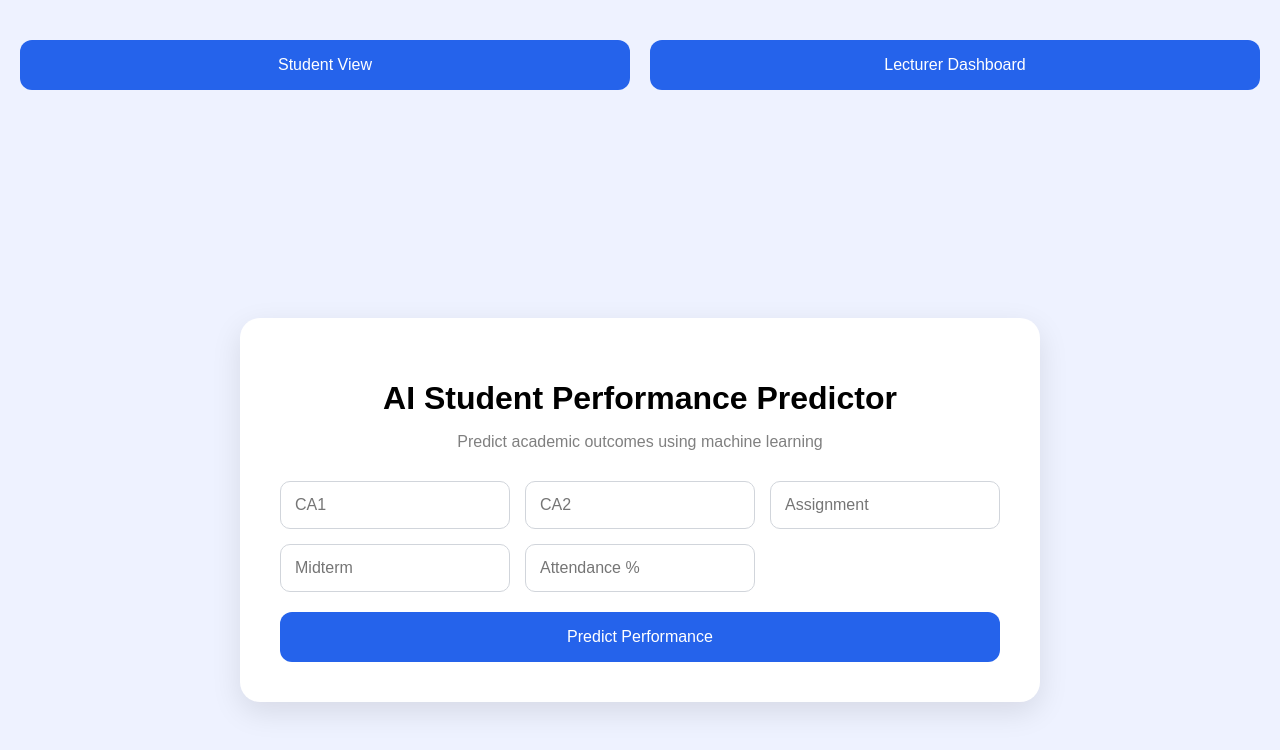
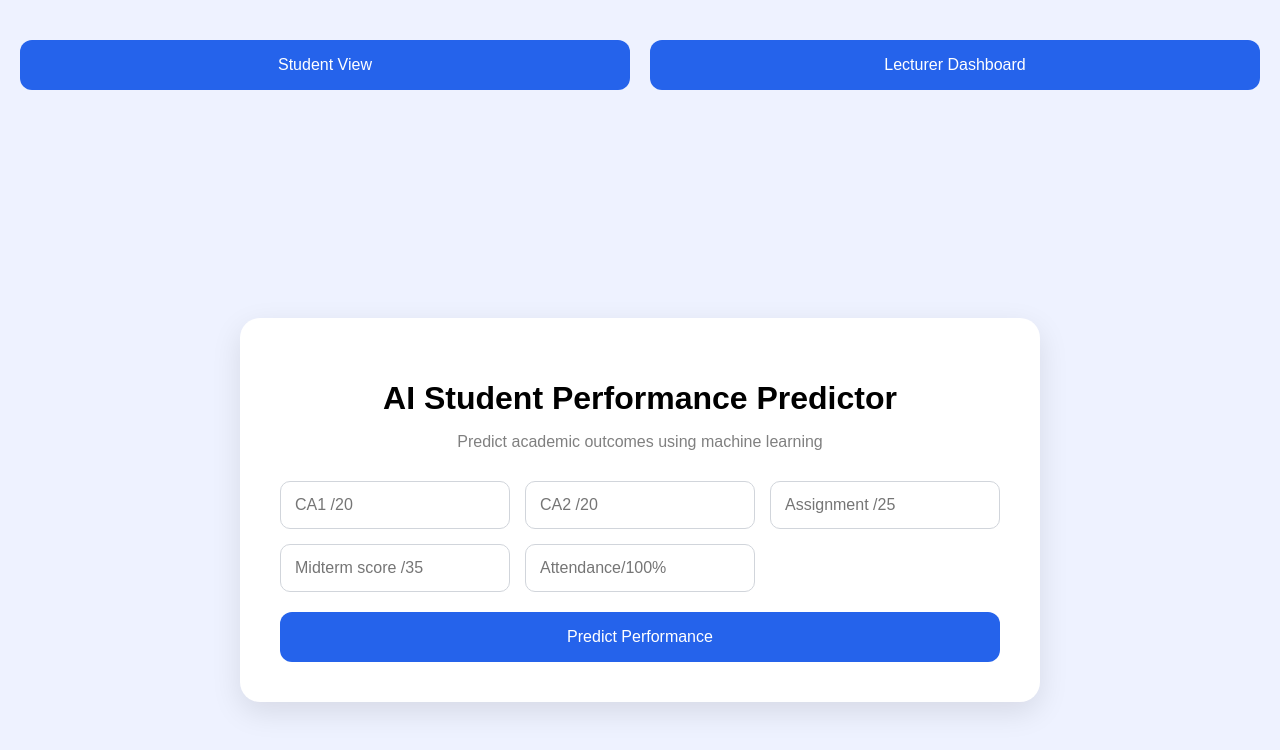
Before and after one commit to calebade/student-performance-ui, a React (Vite) app: page / in a window 1280 px wide. Shown: the top 750 px of the page. Built offline with nearby package versions, Linux system fonts and the light colour scheme.

Commit message:
Started the overall scores in the UI in StudentPage.jsx

```diff
--- a/src/pages/StudentPage.jsx
+++ b/src/pages/StudentPage.jsx
@@ -88,7 +88,7 @@ function StudentPage() {
             <input
               type="number"
               name="CA1"
-              placeholder="CA1"
+              placeholder="CA1 /20"
               onChange={handleChange}
               required
             />
@@ -96,7 +96,7 @@ function StudentPage() {
             <input
               type="number"
               name="CA2"
-              placeholder="CA2"
+              placeholder="CA2 /20"
               onChange={handleChange}
               required
             />
@@ -104,7 +104,7 @@ function StudentPage() {
             <input
               type="number"
               name="Assignment"
-              placeholder="Assignment"
+              placeholder="Assignment /25"
               onChange={handleChange}
               required
             />
@@ -112,7 +112,7 @@ function StudentPage() {
             <input
               type="number"
               name="Mid_Semester_Exam"
-              placeholder="Midterm"
+              placeholder="Midterm score /35"
               onChange={handleChange}
               required
             />
@@ -120,7 +120,7 @@ function StudentPage() {
             <input
               type="number"
               name="Attendance_Percent"
-              placeholder="Attendance %"
+              placeholder="Attendance/100%"
               onChange={handleChange}
               required
             />
```
